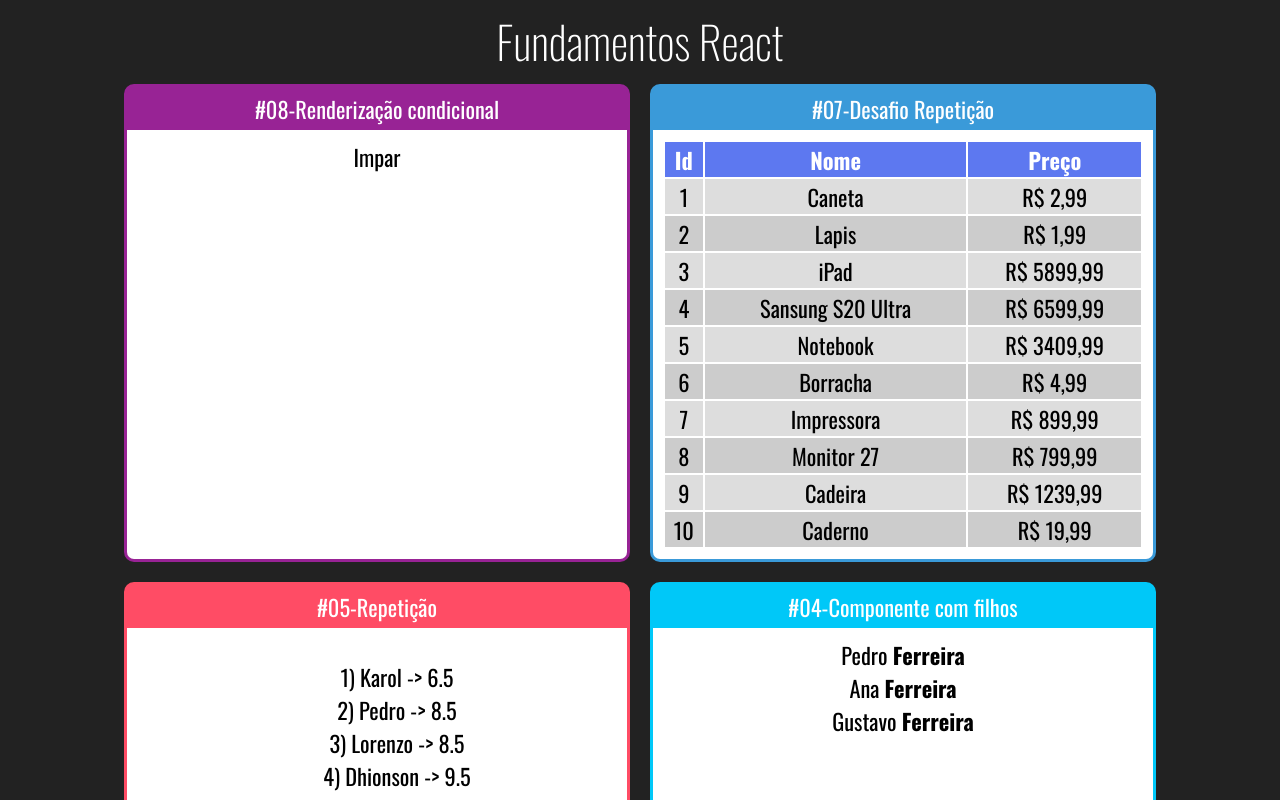
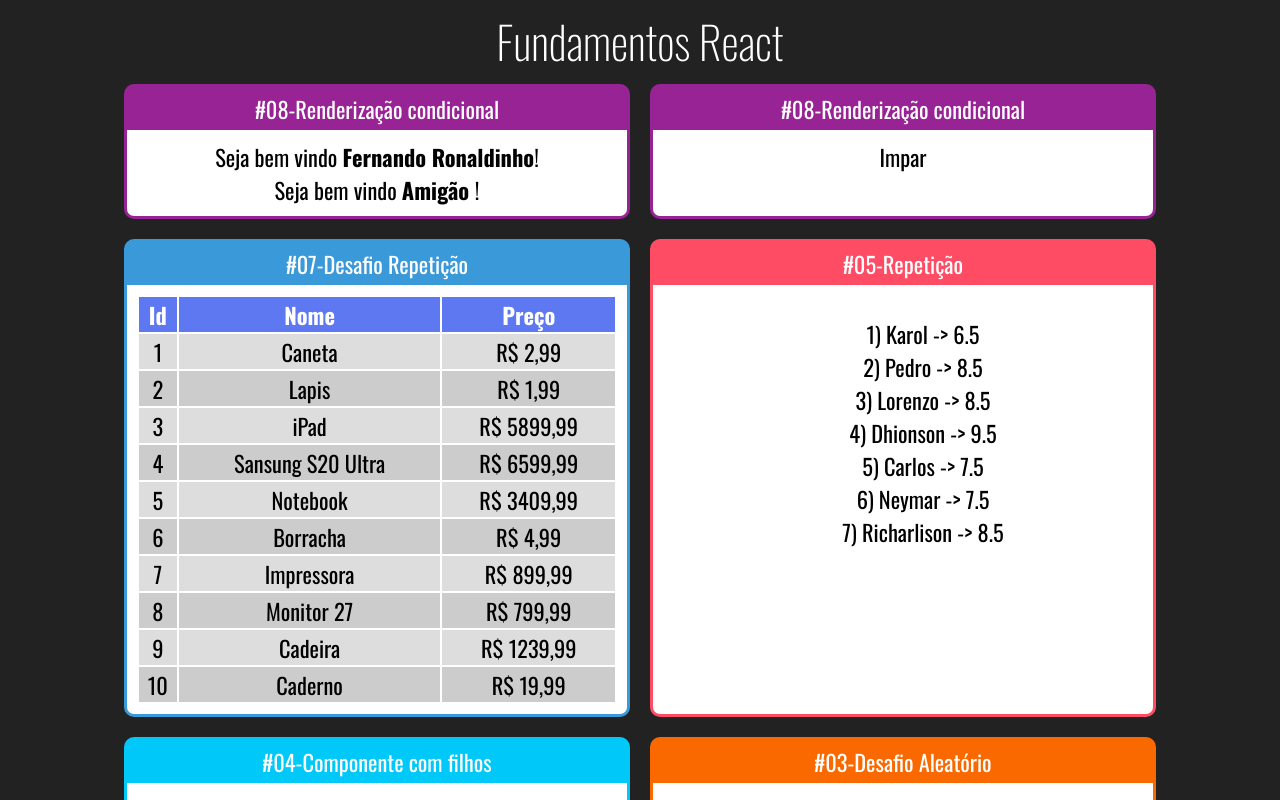
Before and after one commit to dhionson2/reactBiblioteca, a React (Create React App) app in the folder fundamentos-react/: page / in a window 1280 px wide. Shown: the top 800 px of the page. Built offline with nearby package versions, Linux system fonts and the light colour scheme.

Commit message:
Renderização condicional else if

```diff
--- a/fundamentos-react/src/App.jsx
+++ b/fundamentos-react/src/App.jsx
@@ -1,6 +1,7 @@
 import './App.css'
 import React from "react";
 
+import Usuarioinfo from './components/basicos/condicional/Usuarioinfo';
 import ParOuImpar from './components/basicos/condicional/ParOuImpar';
 import TabelaProdutos from './Repeticao/TabelaProdutos';
 import ListaAlunos from './Repeticao/ListaAlunos';
@@ -17,6 +18,10 @@
             <h1>Fundamentos React</h1>
 
             <div className="Cards">
+                <Card titulo="#08-Renderização condicional" color="#982395">
+                   <Usuarioinfo usuario={{nome : 'Fernando Ronaldinho'}}></Usuarioinfo>
+                   <Usuarioinfo usuario={{}}></Usuarioinfo>
+                </Card>
                 <Card titulo="#08-Renderização condicional" color="#982395">
                    <ParOuImpar numero={23}></ParOuImpar>
                 </Card>
--- /dev/null
+++ b/fundamentos-react/src/components/basicos/condicional/If.js
@@ -0,0 +1,18 @@
+export default props => {
+    const elseChild = props.children.filter(child =>{
+        return child.type && child.type.name === 'Else'
+    })[0]
+
+    const ifChildren = props.children.filter(child =>{
+        return child !== elseChild
+    })
+    if(props.test) {
+        return ifChildren
+    }else if(elseChild) {
+        return elseChild
+    }else {
+        return false
+    }
+}
+
+export const Else = props => props.children
--- /dev/null
+++ b/fundamentos-react/src/components/basicos/condicional/Usuarioinfo.jsx
@@ -0,0 +1,19 @@
+import React from "react";
+import If, {Else} from './If'
+
+export default props => {
+    const usuario = props.usuario ||{}
+    return(
+        <div>
+            <If test={usuario && usuario.nome}>
+                Seja bem vindo <strong>{ props.usuario.nome }</strong>!
+                <Else>
+                Seja bem vindo <strong> Amigão </strong>!
+                </Else>
+            </If>
+            {/* <If test={!usuario || !usuario.nome}>
+                Seja bem vindo <strong> Amigão </strong>!
+            </If> */}
+        </div>
+    )
+}
```
